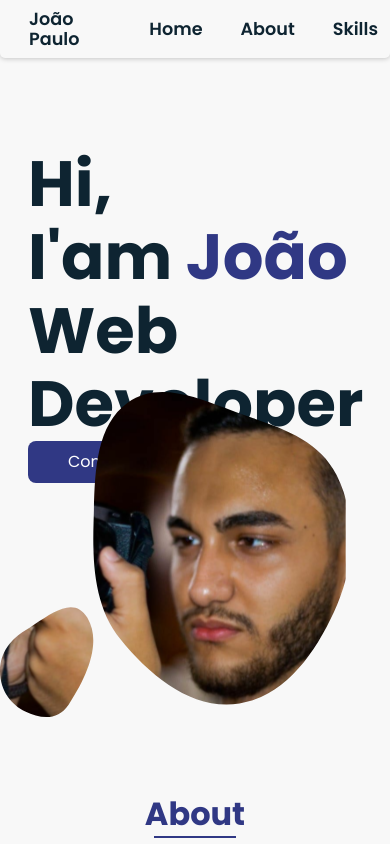
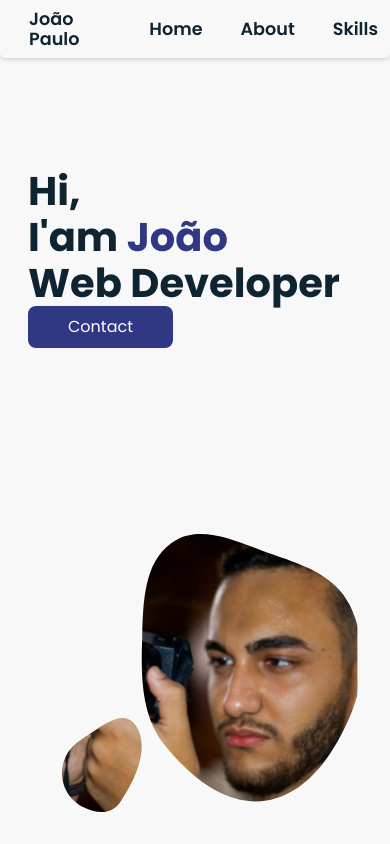
Before and after one commit to joaopmazzo/portifolio, a Vue app: page / in a window 390 px wide. Shown: the top 844 px of the page. Built offline with nearby package versions, Linux system fonts and the light colour scheme; some icons are missing.

Commit message:
Add media querys to main section of home

```diff
--- a/src/components/main/Main.vue
+++ b/src/components/main/Main.vue
@@ -10,7 +10,6 @@
     </div>
 
     <div class="home-social">
-      <div class="home-social-gap">
       <a
         href="https://www.linkedin.com/in/jo%C3%A3o-paulo-mazzo-2ab6b21b7/"
         class="text-color home-social-icon"
@@ -21,7 +20,6 @@
         class="text-color home-social-icon"
         ><box-icon name="github" type="logo"></box-icon
       ></a>
-      </div>
     </div>
 
     <div class="home-img">
@@ -49,7 +47,8 @@ export default {
 @import "../../assets/styles.css";
 /*home*/
 .home {
-  height: calc(100vh - 6rem);
+  position: relative;
+  height: calc(100vh - 2rem);
   row-gap: 2rem;
 }
 
@@ -68,12 +67,8 @@ export default {
 
 .home-social {
   display: flex;
-  justify-content: flex-end;
-  flex-direction: column;
-}
-
-.home-social-gap {
-  display: flex;
+  align-self: flex-end;
+  flex-direction: row;
   gap: 30px;
 }
 
@@ -88,7 +83,63 @@ export default {
 
 .home-img {
   position: absolute;
-  right: 10%;
-  bottom: 15%;
+  right: 0;
+  bottom: 0;
+}
+
+.home-img > img {
+  width: 450px;
+}
+
+@media screen and (max-width: 980px) {
+  .home-title {
+    font-size: 3.5rem;
+  }
+
+  .home-title span {
+    color: #303884;
+  }
+
+  .home-social {
+    display: flex;
+    flex-direction: row;
+    align-self: flex-end;
+    gap: 20px;
+  }
+
+  .home-social-icon box-icon {
+    height: 1.6rem;
+    width: 1.6rem;
+  }
+
+  .home-img > img {
+    width: 400px;
+  }
+}
+
+@media screen and (max-width: 790px) {
+  .home-text {
+    margin-top: 3rem;
+  }
+
+  .home-title {
+    font-size: 2.5rem;
+  }
+
+  .home-social {
+    display: flex;
+    flex-direction: column;
+    align-self: flex-start;
+    gap: 20px;
+  }
+
+  .home-social-icon box-icon {
+    height: 1.4rem;
+    width: 1.4rem;
+  }
+
+  .home-img > img {
+    width: 300px;
+  }
 }
 </style>
```
Lines whose indentation alone changed are shown as unchanged.
